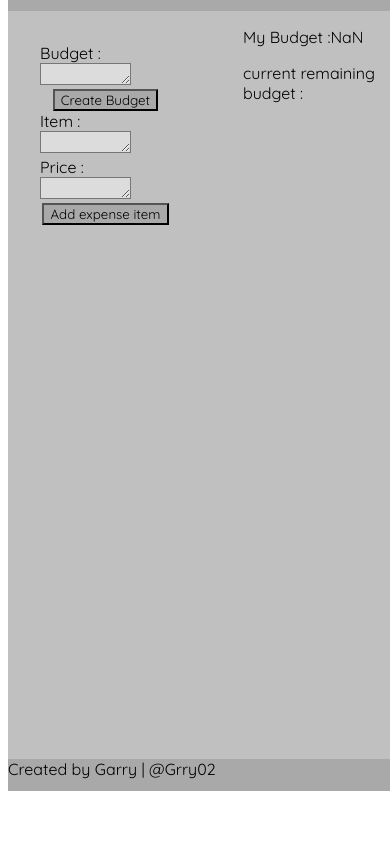
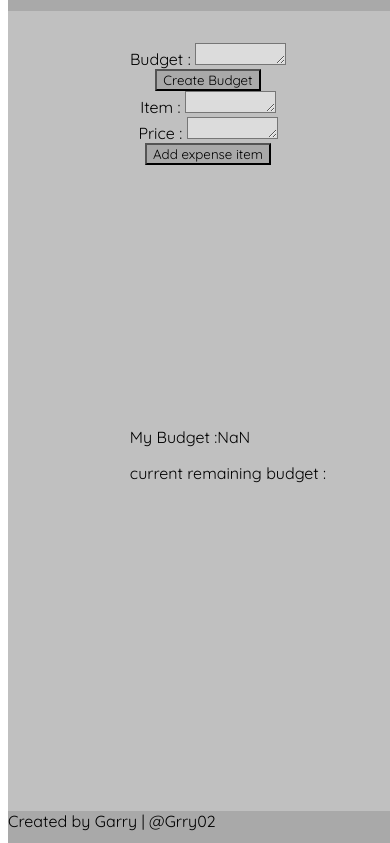
Before and after one commit to Garry-02/budgetapp, a plain HTML site: page index.html in a window 390 px wide. Both pictures are taken after a click on the button "Create Budget". Shown: the part 61-904 px from the top of the page. Before the commit the page ends 860 px from the top, so only its background shows below. Drawn offline with Linux system fonts and the light colour scheme.

Commit message:
adding media query for mobile

```diff
--- a/app.js
+++ b/app.js
@@ -14,6 +14,9 @@ function create(){
     const entry = document.createElement("li");
     entry.appendChild(document.createTextNode(total));
     totalbudget.appendChild(entry);
+    itemname.style.visibility = "visible";
+    itemprice.style.visibility = "visible";
+    document.querySelector(".addbtn").style.visibility = "visible";
 }
 
 function additem(){
--- a/styles.css
+++ b/styles.css
@@ -63,3 +63,31 @@ textarea{
 #listitems {
     list-style: none;
 }
+
+#itemname {
+    visibility: hidden;
+}
+
+#itemprice {
+    visibility: hidden;
+}
+
+.addbtn {
+    visibility: hidden;
+}
+
+@media screen  and (max-width: 499px) {
+
+    .container{
+        display: grid;
+        grid-template-rows: 4rem 25rem 25rem 2rem;
+        grid-template-columns: 25rem;
+        grid-template-areas:
+            'h'
+            'l'
+            'r'
+            'f';
+        width: 100vw;
+        height: 100vh;
+    }
+}
```
